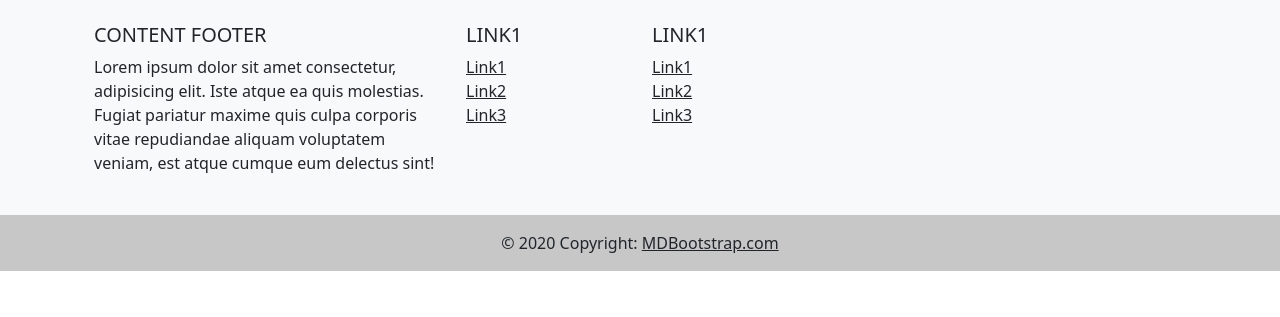
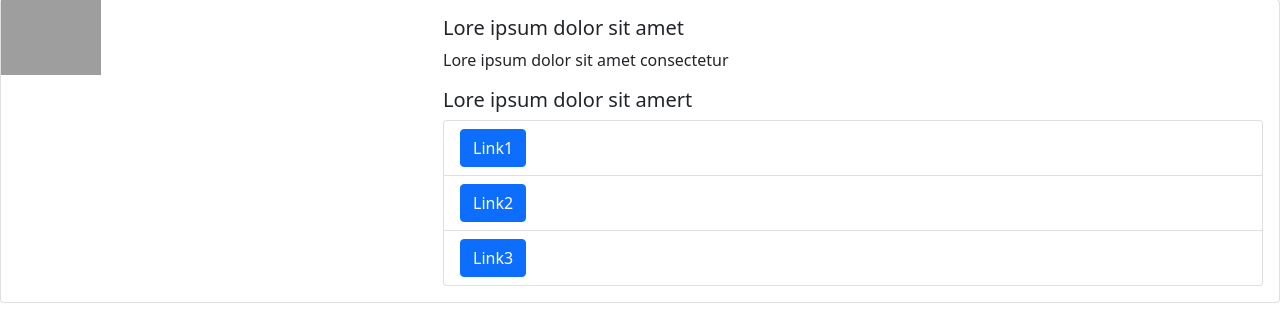
Before and after one commit to LucasPerezPastor/PhpWebPage, a PHP site: page / in a window 1280 px wide. Shown: the part 281-598 px from the top of the page. Before the commit the page ends 552 px from the top, so only its background shows below. Run offline with PHP 8.4, Linux system fonts and the light colour scheme; grey boxes are pictures that could not be loaded.

Commit message:
creacion/modificacion de la creacion de CARDS

```diff
--- a/config/viewConfig.php
+++ b/config/viewConfig.php
@@ -174,3 +174,23 @@ $carousel3=["img_src"=>"#","img_alt"=>"text alternative","title"=>"Lorem ipsum d
 $carousel4=["img_src"=>"#","img_alt"=>"text alternative","title"=>"Lorem ipsum dolor sit amet consectetur","content"=>"Lorem ipsum dolor sit amet consectetur, adipisicing elit."];
 
 define("CAROUSEL",[$carousel1,$carousel2,$carousel3,$carousel4]);
+
+
+//Datos de las tarjetas (Card)
+//Las tarjetas contienen una imagen ["src"=>"...","alt"=>"...","width"=>0,"height"=>0]
+//Después tiene un "body" que puede contener titulos, textos , listas o textos de letra pequeña
+//Las tarjetas son un array de dos arrays [img,body] y body puede ser un array multidimensional y el orden de muestra
+//va en función del orden del array.
+
+$img=["src"=>"...","alt"=>"...","width"=>100,"heigth"=>100];
+$firstTitle=["type"=>HtmlTags::TITLE,"content"=>"Lore ipsum dolor sit amet"];
+$secondTitle=["type"=>HtmlTags::TITLE,"content"=>"Lore ipsum dolor sit amert"];
+$firstText=["type"=>HtmlTags::TEXT,"content"=>"Lore ipsum dolor sit amet consectetur"];
+$listLink=["type"=>HtmlTags::LIST_UNORDERED,"id"=>'submenuitem5',"include"=>
+        [["type"=>HtmlTags::LIST_ARTICLE,"include"=>["type"=>HtmlTags::HYPERLINK,"src"=>'#',"title"=>"Link1"]],
+        ["type"=>HtmlTags::LIST_ARTICLE,"include"=>["type"=>HtmlTags::HYPERLINK,"src"=>'#',"title"=>"Link2"]],
+        ["type"=>HtmlTags::LIST_ARTICLE,"include"=>["type"=>HtmlTags::HYPERLINK,"src"=>'#',"title"=>"Link3"]],
+        ]];
+$body=[$firstTitle,$firstText,$secondTitle,$listLink];
+
+define("CARD_PRESENT",["img"=>$img,"body"=>$body]);
--- a/models/HtmlTags.php
+++ b/models/HtmlTags.php
@@ -48,6 +48,10 @@ class HtmlTags{
 
     const CONTENT_FOOTER="cf";
     const LINK_FOOTER="lf";
+
+    const TITLE="title";
+    const TEXT="text";
+    const SMALL_TEXT="smalltext";
 
 
     public static function meta(string $clave='',string $value='',string $type=''):?string{
--- a/templates/Basic.php
+++ b/templates/Basic.php
@@ -412,13 +412,16 @@ class Basic{
     }
 
 
-    public static function carousel(array $dataCarousel=NULL)
+    public static function carousel(array $dataCarousel=NULL,bool $controls=true, bool $indicators=true)
     {
 
       if (!empty($dataCarousel) && $dataCarousel!=NULL)
       {
         ?>
         <div id="carouselExampleCaptions" class="carousel slide" data-bs-ride="carousel">
+        <?php
+        if ($indicators){
+        ?>
          <div class="carousel-indicators">
         <?php
             $count=0;
@@ -437,6 +440,9 @@ class Basic{
             }
         ?>
         </div>
+        <?php
+        }
+        ?>
         <div class="carousel-inner">
         <?php
             foreach ($dataCarousel as $value)
@@ -459,6 +465,10 @@ class Basic{
             }
         ?>
         </div>
+        <?php
+        if ($controls)
+        {
+        ?>
         <button class="carousel-control-prev" type="button" data-bs-target="#carouselExampleCaptions"  data-bs-slide="prev">
         <span class="carousel-control-prev-icon" aria-hidden="true"></span>
         <span class="visually-hidden">Previous</span>
@@ -467,8 +477,86 @@ class Basic{
           <span class="carousel-control-next-icon" aria-hidden="true"></span>
           <span class="visually-hidden">Next</span>
         </button>
-    </div>
+        <?php
+        }
+        ?>
+        </div>
         <?php
     }
+  }
+
+  public static function card(array $card=NULL, bool $horizontal=true){
+    // Si $horizontal = false , card estará en formato vertical con la imagen en la parte superior
+    if (!empty($card) && $card!=NULL){
+      if ($horizontal)
+      {?>
+        <div class="card mb-3">
+          <div class="row g-0">
+            <div class="col-lg-4 col-md-4 col-sm-12">
+       <?php
+      }else
+      {?>
+        <div class="card">
+      <?php
+      }
+            if (array_key_exists("img",$card))
+            {
+              $src=(array_key_exists("src",$card["img"]))?$card["img"]["src"]:'';
+              $alt=(array_key_exists("alt",$card["img"]))?$card["img"]["alt"]:'';
+              $width=(array_key_exists("width",$card["img"]))?'width="'.$card["img"]["width"].'"':'';
+              $height=(array_key_exists("height",$card["img"]))?'height="'.$card["img"]["height"].'"':'';
+            ?>
+              <img <?php echo $horizontal?'':'class="card-img-top"'?> src="<?php echo $src?>" alt="<?php echo $alt?>" <?php echo $width?> <?php echo $height?>>
+            <?php
+            }
+      if ($horizontal)
+      {?>
+        </div>
+        <div class="col-lg-8 col-md-8 col-sm-12">
+      <?php
+      }
+            ?>
+            <div class="card-body">
+              <?php
+              if (array_key_exists("body",$card))
+              {
+                foreach ($card["body"] as $value) {
+                  # code...
+                  if (array_key_exists("type",$value))
+                  {
+                    if ($value["type"]==HtmlTags::TITLE)
+                    {?>
+                      <h5 class="card-title"><?php echo (array_key_exists("content",$value)?$value["content"]:'')?></h5>
+                    <?php
+                    }elseif ($value["type"]==HtmlTags::TEXT)
+                    {?>
+                      <p class="card-text"><?php echo (array_key_exists("content",$value)?$value["content"]:'')?></p>
+                    <?php
+                    }elseif ($value["type"]==HtmlTags::SMALL_TEXT){
+                    ?>
+                      <p class="card-text"><small class="text-muted"><?php echo (array_key_exists("content",$value)?$value["content"]:'')?></small></p>
+                    <?php
+                    }elseif ($value["type"]==HtmlTags::LIST_UNORDERED || $value["type"]==HtmlTags::LIST_ARTICLE|| $value["type"]==HtmlTags::HYPERLINK)
+                    {
+                      // Definimos las clases a añadir en función del tipo de elemento
+                      $toClass=[["type"=>HtmlTags::LIST_UNORDERED,"class"=>"list-group"],
+                      ["type"=>HtmlTags::LIST_ARTICLE,"class"=>"list-group-item"],
+                       ["type"=>HtmlTags::HYPERLINK,"class"=>"btn btn-primary"]];
+                        $list=SELF::listExplorer($value,$toClass);
+                        foreach ($list as $value)
+                      {
+                          # code...
+                          echo $value;
+                      }
+                    }
+                  }
+                }
+              }?>
+            </div>
+          <?php if ($horizontal){ echo "</div>";}?>
+        </div>
+      </div>
+    <?php
     }
+  }
 }
--- a/views/error.php
+++ b/views/error.php
@@ -11,8 +11,10 @@
     (TEMPLATE)::nav(NAVBAR,"Enterprise","#",LOGO,SEARCH_FORM);
 
     (TEMPLATE)::carousel(CAROUSEL);
+	(TEMPLATE)::card(CARD_PRESENT);
+	(TEMPLATE)::card(CARD_PRESENT,false);
 
-	  (TEMPLATE)::footer(FOOTER);
+	(TEMPLATE)::footer(FOOTER);
 
 
 
```
